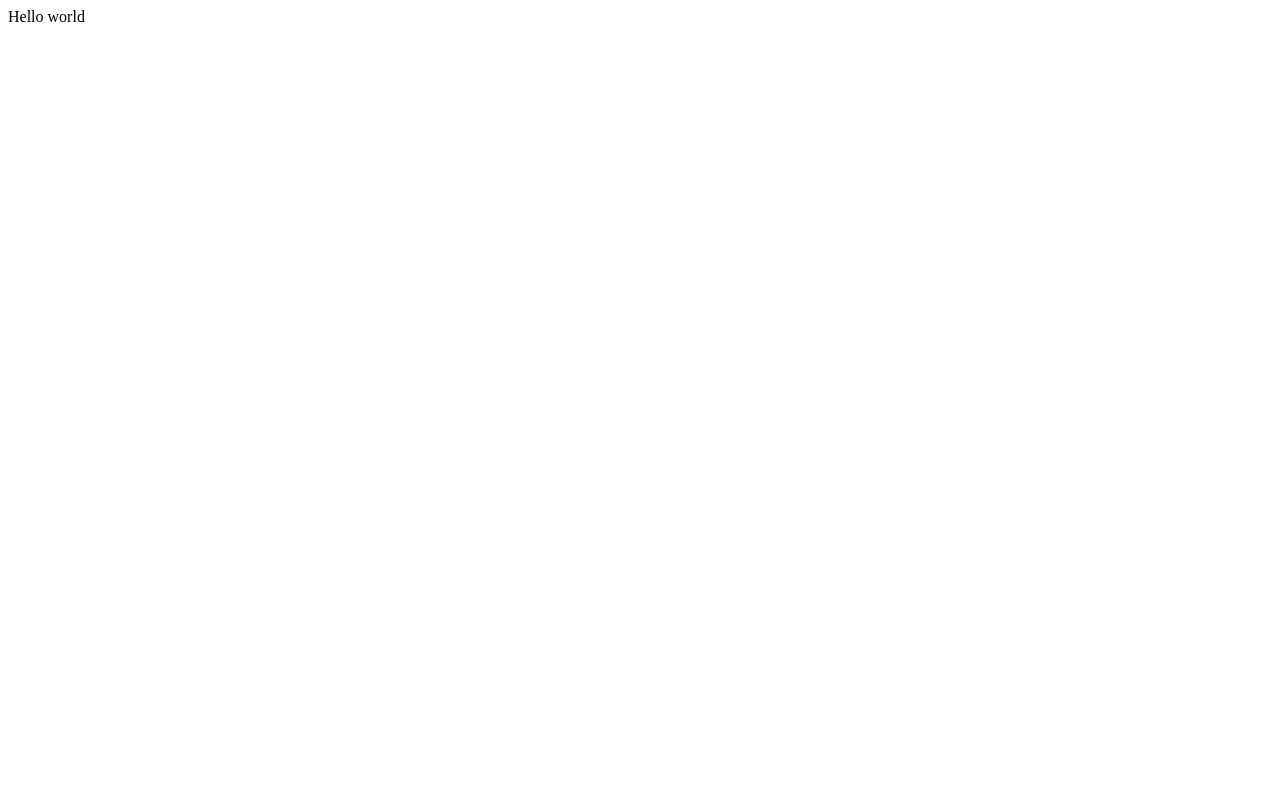
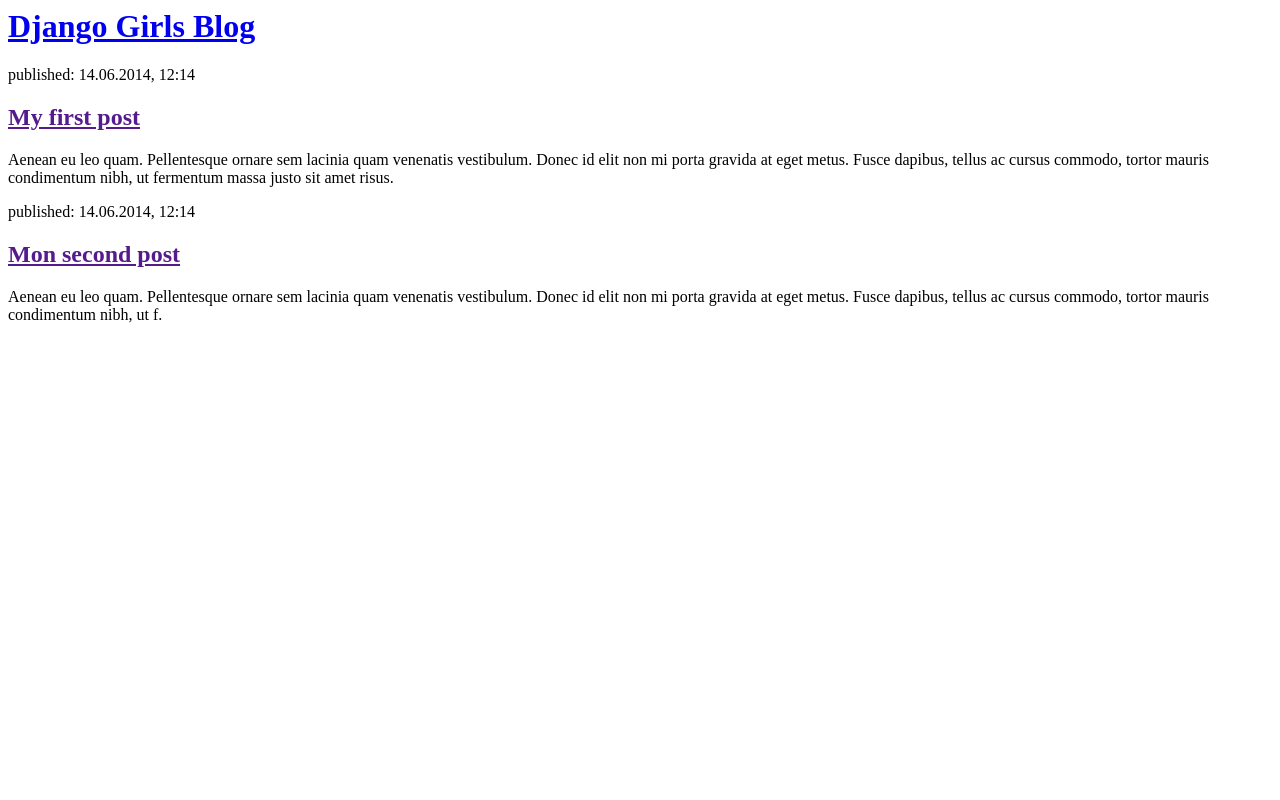
Before and after one commit to meksem/djangotest, a Django app: page / in a window 1280 px wide. Before the commit the page is almost empty. Run offline with Django 3.2, Linux system fonts and the light colour scheme.

Commit message:
Modification du HTML du site

```diff
--- a/Blog/my_blog/blog/templates/blog/post_list.html
+++ b/Blog/my_blog/blog/templates/blog/post_list.html
@@ -1,6 +1,22 @@
 <html>
-<header><title>This is title</title></header>
-<body>
-Hello world
-</body>
+    <head>
+        <title>Django Girls blog</title>
+    </head>
+    <body>
+        <div>
+            <h1><a href="/">Django Girls Blog</a></h1>
+        </div>
+
+        <div>
+            <p>published: 14.06.2014, 12:14</p>
+            <h2><a href="">My first post</a></h2>
+            <p>Aenean eu leo quam. Pellentesque ornare sem lacinia quam venenatis vestibulum. Donec id elit non mi porta gravida at eget metus. Fusce dapibus, tellus ac cursus commodo, tortor mauris condimentum nibh, ut fermentum massa justo sit amet risus.</p>
+        </div>
+
+        <div>
+            <p>published: 14.06.2014, 12:14</p>
+            <h2><a href="">Mon second post</a></h2>
+            <p>Aenean eu leo quam. Pellentesque ornare sem lacinia quam venenatis vestibulum. Donec id elit non mi porta gravida at eget metus. Fusce dapibus, tellus ac cursus commodo, tortor mauris condimentum nibh, ut f.</p>
+        </div>
+    </body>
 </html>
```
